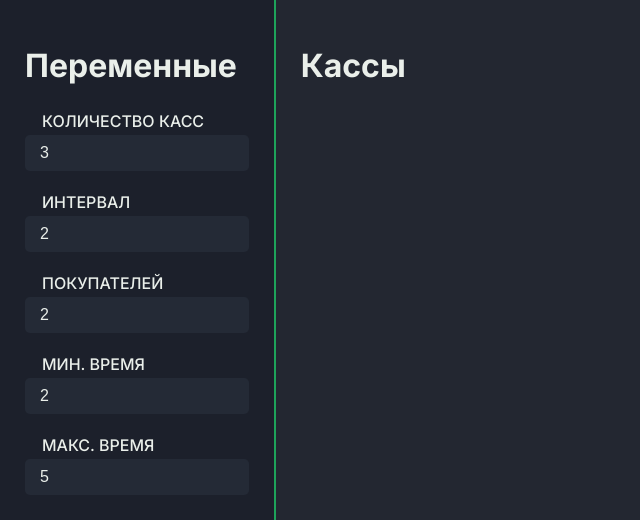
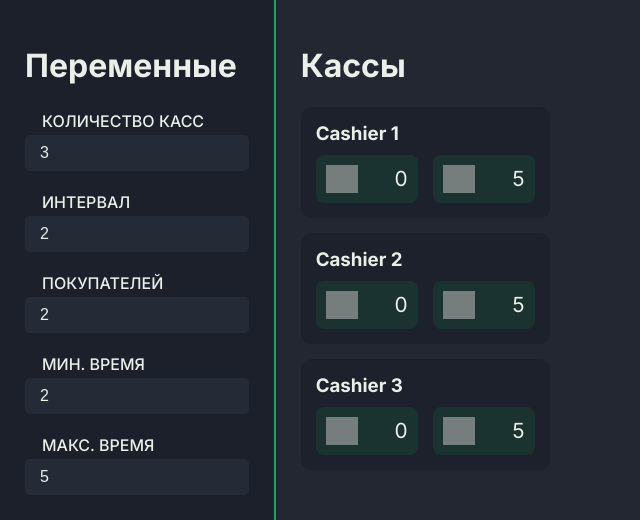
Before and after one commit to TheKoTech/queue-emulator, a React (Create React App) app: page / in a window 1280 px wide. Shown: the top 520 px of the page, without its empty margins (0-640 px from the left). Built offline with nearby package versions, Linux system fonts and the light colour scheme.

Commit message:
Reverted back to where I was stuck, but with a function component

```diff
--- a/src/components/CashierList.jsx
+++ b/src/components/CashierList.jsx
@@ -1,34 +1,56 @@
 import React, { useEffect, useState } from 'react'
 import Cashier from './Cashier'
 
+
+function CashierList(props) {
 
 	function randInt(max) {
 		return Math.floor(Math.random() * max)
 	}
 
-function CashierList(props) {
+	const [cashierList, setCashierList] = useState()
+
+	useEffect(() => {
+
+		const cashierKeys = []
+		const cashierQueueLengths = []
+
+		for (let i = 0; i < props.numOfCashiers; i++) {
+			cashierKeys.push(i)
+			cashierQueueLengths.push(0)
+		}
+
+		setCashierList(
+			cashierKeys.map((key, i) =>
+				<Cashier
+					key={key}
+					title={'Cashier ' + (key + 1)}
+					numOfCustomers={cashierQueueLengths[i]}
+					minTime={props.minServeTime}
+					maxTime={props.maxServeTime}
+				/>
+			)
+		)
+	}, [props.numOfCashiers])
 
 	let timeTillNextCustomers = randInt(props.customersInterval)
 
 	useEffect(() => {
-		const timer = setInterval(() => tick(), 1000)
-		return () => clearInterval(timer)
-	})
-
-
-	function tick() {
+		const timer = setInterval(() => {
 			if (timeTillNextCustomers === 0) {
 				timeTillNextCustomers = randInt(props.customersInterval)
 			} else {
 				timeTillNextCustomers--
 			}
 			console.log(timeTillNextCustomers)
-	}
+		}, 1000)
+		return () => clearInterval(timer)
+	})
 
 
 	return (
 		<div className='cashier_list'>
-
+			{cashierList}
 		</div>
 	)
 
```
Lines whose indentation alone changed are shown as unchanged.
